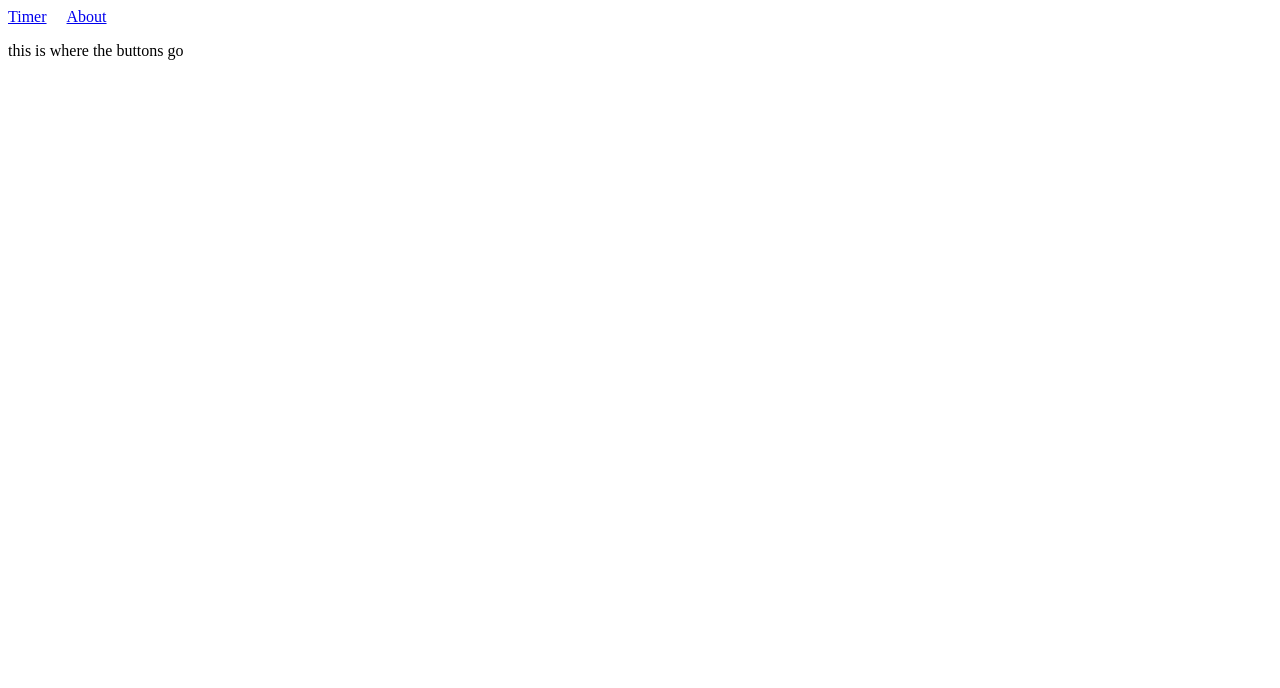
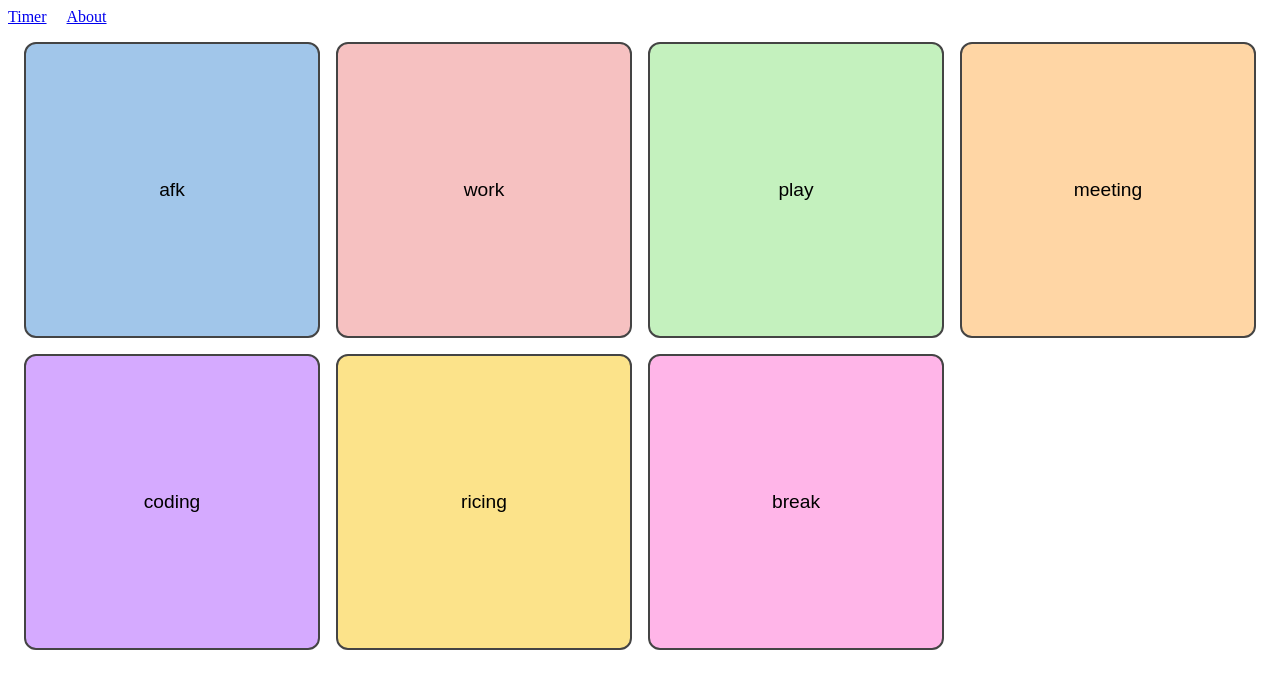
Before and after one commit to lucasscharenbroch/non-stopwatch, a Vue app: page / in a window 1280 px wide. Shown: the top 688 px of the page. Built offline with nearby package versions, Linux system fonts and the light colour scheme; the HTML template or start-up script is replaced by a standard one.

Commit message:
Sketch sinks and buttons

```diff
--- /dev/null
+++ b/src/components/SinkButton.vue
@@ -0,0 +1,31 @@
+<script setup lang="ts">
+import { DEFAULT_COLORS } from '@/utils/color.ts';
+import { type Sink } from '../models/time.ts'
+
+const props = defineProps<{sink: Sink, i: number}>();
+const backgroundColor =
+props.sink.colorHex ?? DEFAULT_COLORS[props.i % DEFAULT_COLORS.length];
+const style = {backgroundColor};
+
+</script>
+
+<template>
+    <button :style>{{ props.sink.name }}</button>
+</template>
+
+<style scoped>
+button {
+  aspect-ratio: 1 / 1;
+  width: 100%;
+  font-size: 1.2rem;
+  border: 2px solid #444;
+  border-radius: 12px;
+  cursor: pointer;
+  transition: all 0.2s ease;
+}
+
+button:hover {
+    transform: scale(1.05);
+    filter: brightness(75%);
+}
+</style>
--- /dev/null
+++ b/src/components/SinkButtons.vue
@@ -0,0 +1,23 @@
+<script setup lang="ts">
+import { type Sink } from '../models/time.ts'
+import SinkButton from './SinkButton.vue';
+
+const props = defineProps<{sinks: Sink[]}>()
+</script>
+
+<template>
+	<section>
+		<SinkButton v-for="(sink, i) in props.sinks" :sink :key="sink.name" :i></SinkButton>
+	</section>
+</template>
+
+<style scoped>
+section {
+  display: grid;
+  grid-template-columns: repeat(auto-fit, minmax(275px, 1fr));
+  gap: 1rem;
+  padding: 1rem;
+  height: 100%;
+  box-sizing: border-box;
+}
+</style>
--- /dev/null
+++ b/src/models/time.ts
@@ -0,0 +1,6 @@
+// Sink = way to spend time; corresponds to a button on this view
+export type Sink = {
+	name: string,
+	colorHex?: string,
+	children?: Sink[], // premature optimization. Ignore this for now
+};
--- /dev/null
+++ b/src/utils/color.ts
@@ -0,0 +1,12 @@
+export const DEFAULT_COLORS = [
+  "#A1C6EA", // blue
+  "#F6C1C1", // pink
+  "#C4F1BE", // green
+  "#FFD6A5", // orange
+  "#D5AAFF", // purple
+  "#FCE38A", // yellow
+  "#FFB5E8", // magenta
+  "#B5EAD7", // teal
+  "#FFDAC1", // peach
+  "#D0F0FD"  // cyan
+];
--- a/src/views/TimerView.vue
+++ b/src/views/TimerView.vue
@@ -1,9 +1,16 @@
 <!-- Main View With Buttons -->
 <script setup lang="ts">
+import {type Sink} from '../models/time.ts'
+import SinkButtons from '@/components/SinkButtons.vue';
+
+const sinks: Sink[] = [
+	"afk", "work", "play", "meeting", "coding", "ricing", "break"
+].map(s => ({name: s}));
+
 </script>
 
 <template>
-	<p>this is where the buttons go</p>
+	<SinkButtons :sinks />
 </template>
 
 <style scoped>
```
